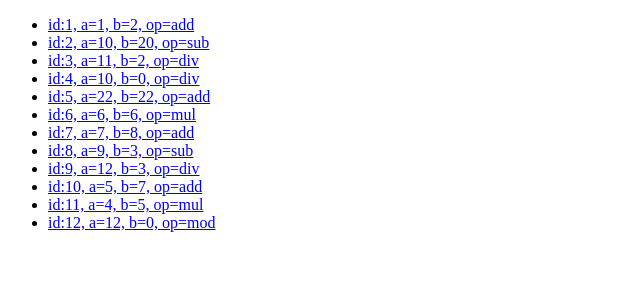
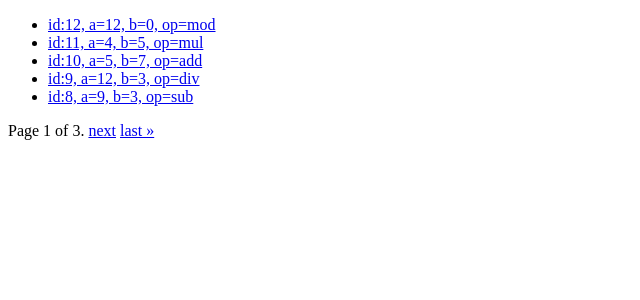
Before and after one commit to PiotLobLib/dingo, a Django app: page /maths/histories/ in a window 1280 px wide. Shown: the part 26-326 px from the top of the page, without its empty margins (0-640 px from the left). Run offline with Django 5.2, Linux system fonts and the light colour scheme; data comes from the database, SQL or seed files in the repository.

Commit message:
add pagination

```diff
--- a/maths/models.py
+++ b/maths/models.py
@@ -22,6 +22,9 @@ class Math(models.Model):
         blank=True
     )
 
+    class Meta:
+        ordering = ["-id"]
+
     def __str__(self):
         return f"id:{self.id}, a={self.a}, b={self.b}, op={self.operation}"
 
--- a/maths/templates/maths/list.html
+++ b/maths/templates/maths/list.html
@@ -5,8 +5,24 @@
 {% block content %}
    <ul>
        {% for m in maths %}
-           {# <li><a href="/maths/histories/{{ m.id }}">{{ m }}</a></li> #}
            <li><a href="{% url "maths:details" m.id %}">{{ m }}</a></li>
        {% endfor %}
    </ul>
+   <div class="pagination">
+   <span class="step-links">
+       {% if maths.has_previous %}
+           <a href="?page=1">« first</a>
+           <a href="?page={{ maths.previous_page_number }}">previous</a>
+       {% endif %}
+
+       <span class="current">
+           Page {{ maths.number }} of {{ maths.paginator.num_pages }}.
+       </span>
+
+       {% if maths.has_next %}
+           <a href="?page={{ maths.next_page_number }}">next</a>
+           <a href="?page={{ maths.paginator.num_pages }}">last »</a>
+       {% endif %}
+   </span>
+   </div>
 {% endblock %}
--- a/maths/views.py
+++ b/maths/views.py
@@ -1,6 +1,7 @@
 from django.shortcuts import render
 from django.http import HttpResponse
 from django.contrib import messages
+from django.core.paginator import Paginator
 
 from maths.models import Math, Result
 from maths.forms import ResultForm
@@ -92,6 +93,10 @@ class Calculator:
 
 def maths_list(request):
     maths = Math.objects.all()
+    paginator = Paginator(maths, 5)
+    page_number = request.GET.get('page')
+    maths = paginator.get_page(page_number)
+
     return render(
         request=request,
         template_name="maths/list.html",
@@ -103,7 +108,7 @@ def math_details(request, id):
     math = Math.objects.get(id=id)
     return render(
         request=request,
-        template_name="maths/details.html",
+        template_name="maths/list.html",
         context={"math": math}
     )
 
```
Also changed, not shown: maths/tests_maths/test_views.py (+15 -8 lines).
